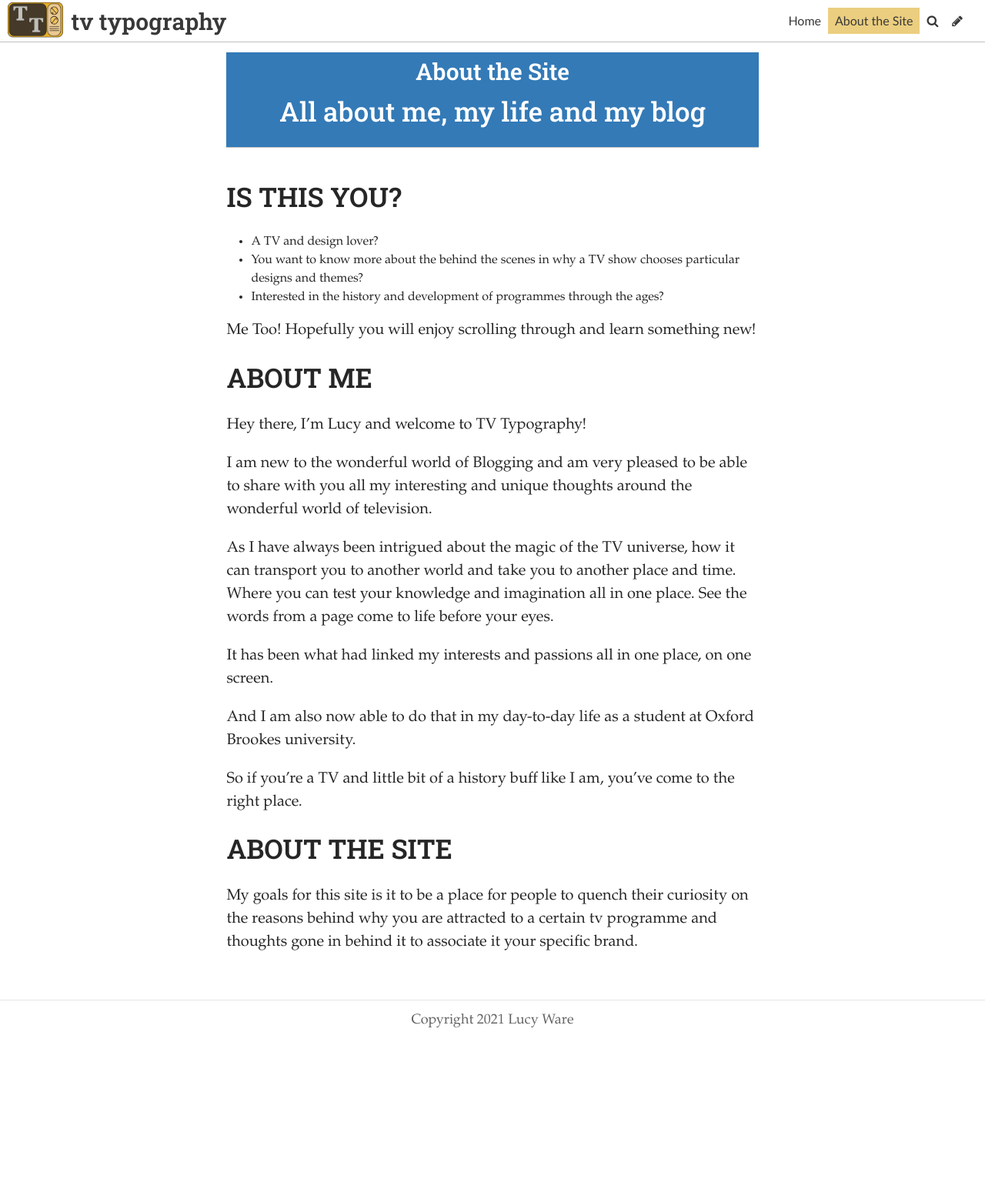
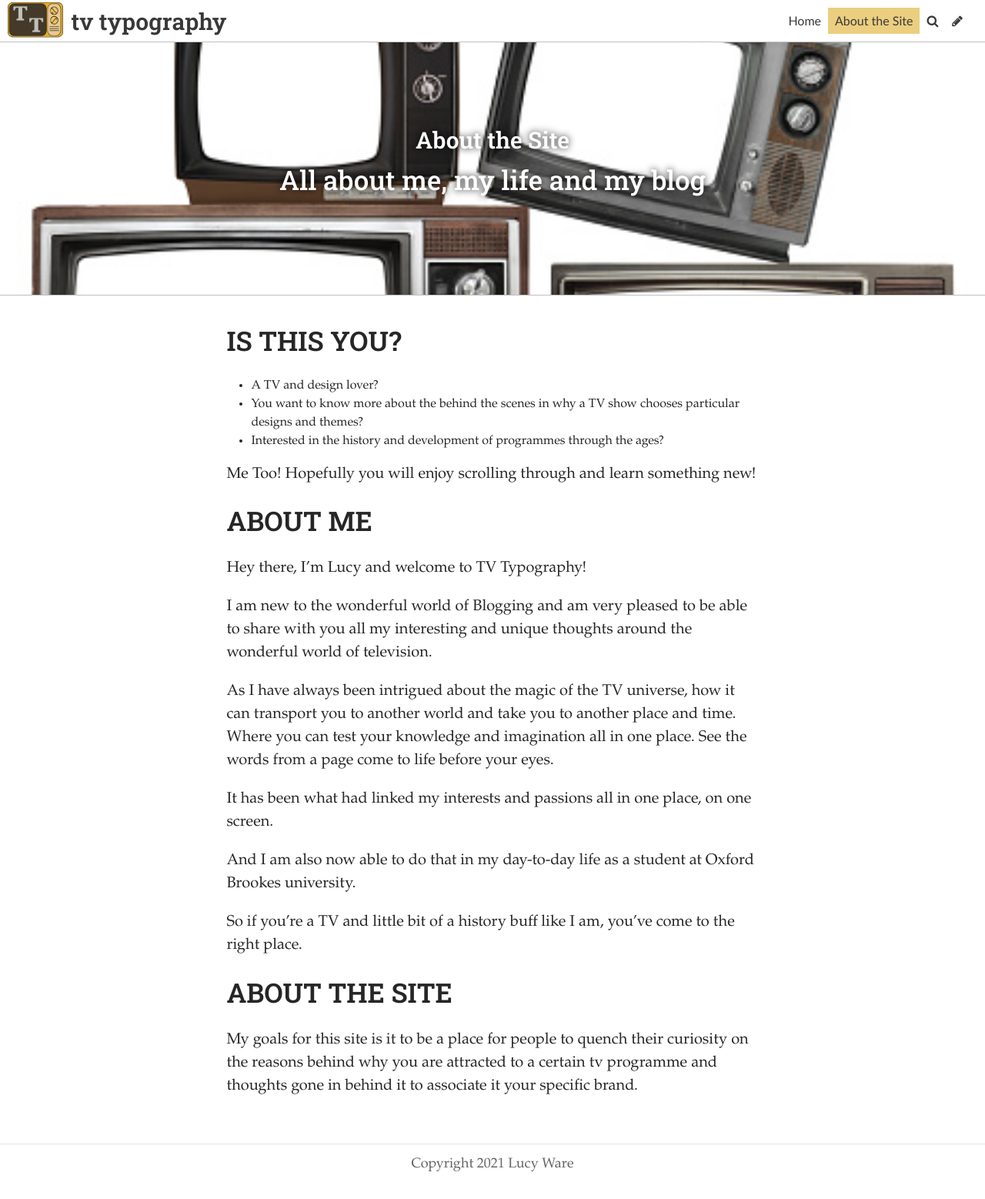
Before and after one commit to Lucyware/typography-, a Jekyll site: the page built from pages/about.md, in a window 1280 px wide. Shown: the whole page at 77% size. Built offline with Jekyll 4.4.1, drawn with Linux system fonts in a browser that asks for light colours; some web fonts are replaced; before the commit the page ends 1371 px from its top, so only the background shows below that.

Commit message:
Update Page “about”

```diff
--- a/pages/about.md
+++ b/pages/about.md
@@ -1,6 +1,7 @@
 ---
 header_feature_image: /uploads/log.jpg
 title: About the Site
+image: ../uploads/istockphoto-524688921-170667a.jpg
 subtitle: "All about me, my life and my blog "
 permalink: /about/
 date: 2020-06-29T15:36:12.231Z
```
Also changed, not shown: uploads/istockphoto-524688921-170667a.jpg (added).
